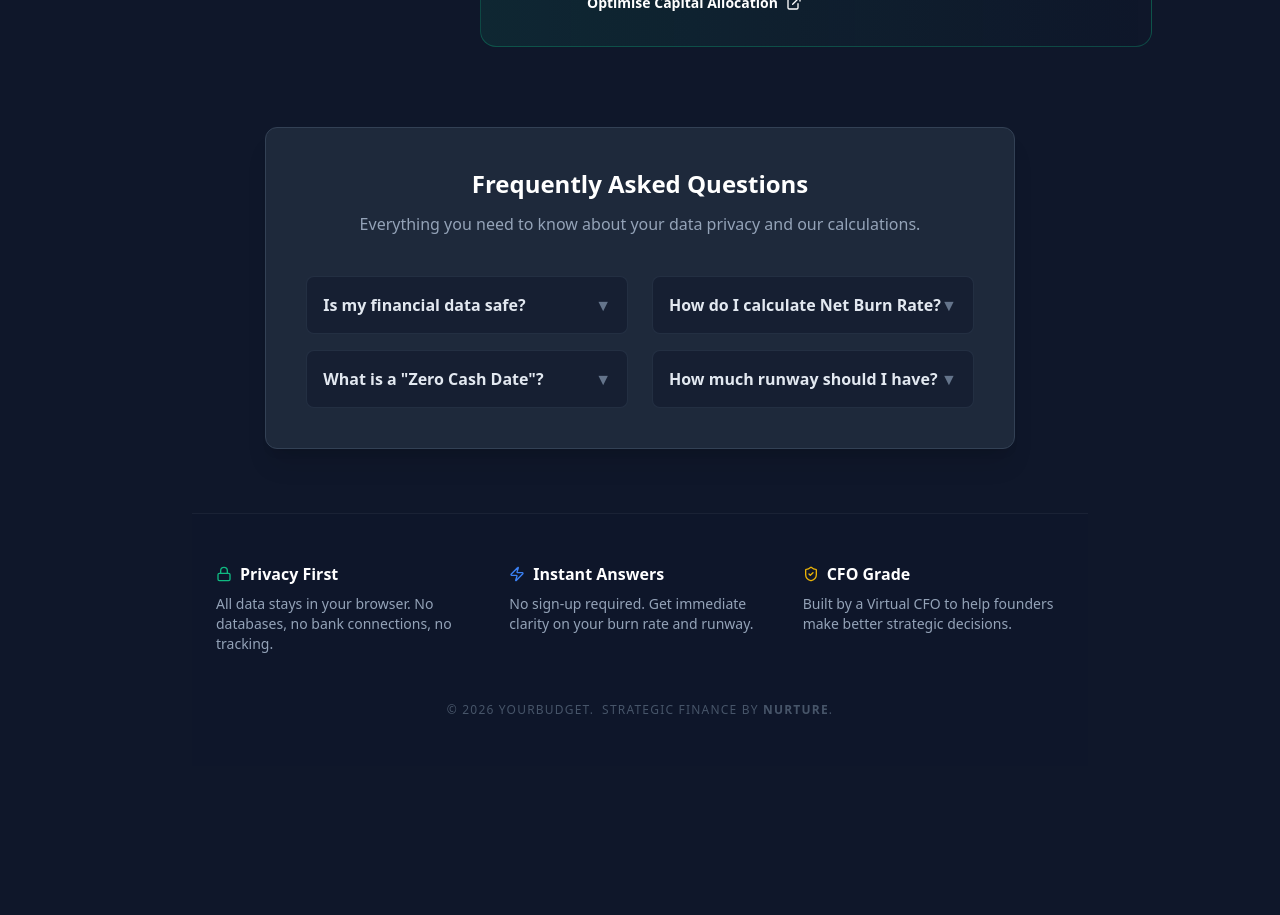
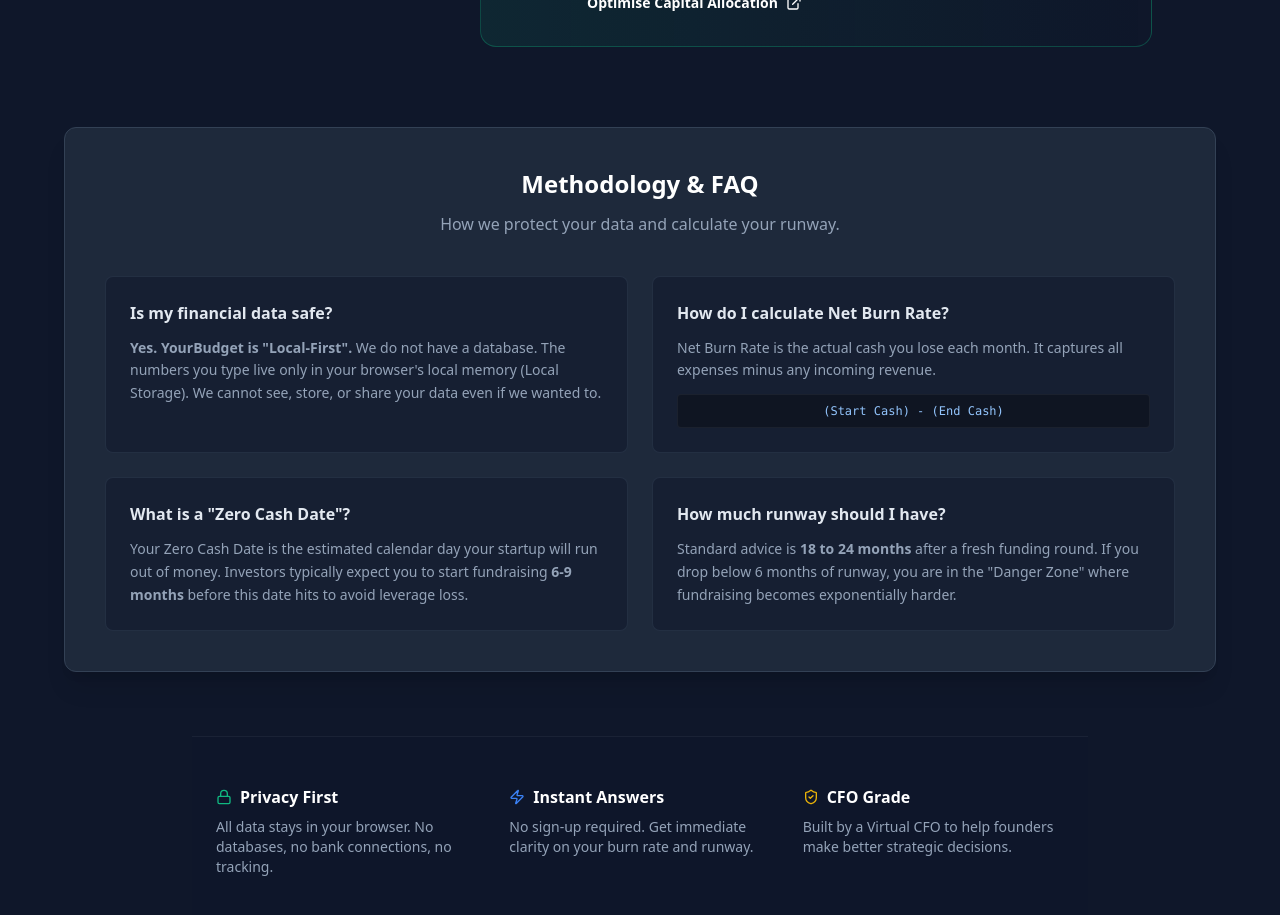
Before and after one commit to sheridan-runs/yourbudget, a React (Vite) app: page / in a window 1280 px wide. Shown: the part 1020-1935 px from the top of the page. Before the commit the page ends 1834 px from the top, so only its background shows below. Built offline with nearby package versions, Linux system fonts and the light colour scheme.

Commit message:
Update App.tsx

```diff
--- a/src/App.tsx
+++ b/src/App.tsx
@@ -301,63 +301,50 @@ function App() {
         </div>
       </main>
 
-      {/* FAQ SECTION - Now contained in a card */}
-      <section className="max-w-6xl mx-auto mb-16"> {/* Matches width of top section */}
+      {/* METHODOLOGY & FAQ SECTION - Static Grid (No Jumps) */}
+      <section className="max-w-6xl mx-auto mb-16">
         <div className="bg-slate-800 rounded-xl border border-slate-700 p-6 md:p-10 shadow-xl">
 
           <div className="text-center space-y-3 mb-10">
-            <h2 className="text-2xl font-bold text-white">Frequently Asked Questions</h2>
-            <p className="text-slate-400">Everything you need to know about your data privacy and our calculations.</p>
+            <h2 className="text-2xl font-bold text-white">Methodology & FAQ</h2>
+            <p className="text-slate-400">How we protect your data and calculate your runway.</p>
           </div>
 
           <div className="grid grid-cols-1 md:grid-cols-2 gap-6">
-            {/* Left Column */}
-            <div className="space-y-4">
-              <details className="group bg-slate-900/50 rounded-lg border border-slate-700/50 overflow-hidden transition-all duration-200 open:bg-slate-900 open:border-blue-500/30">
-                <summary className="flex items-center justify-between p-4 cursor-pointer list-none outline-none text-slate-200 font-bold hover:text-blue-400 transition-colors">
-                  <span>Is my financial data safe?</span>
-                  <span className="transform group-open:rotate-180 transition-transform text-slate-500">▼</span>
-                </summary>
-                <div className="px-4 pb-4 text-slate-400 leading-relaxed text-sm border-t border-slate-700/50 pt-3 mt-1">
-                  <strong>Yes. YourBudget is "Local-First".</strong> We do not have a database. The numbers you type live only in your browser's local memory. We cannot see, store, or share your data even if we wanted to.
-                </div>
-              </details>
 
-              <details className="group bg-slate-900/50 rounded-lg border border-slate-700/50 overflow-hidden transition-all duration-200 open:bg-slate-900 open:border-blue-500/30">
-                <summary className="flex items-center justify-between p-4 cursor-pointer list-none outline-none text-slate-200 font-bold hover:text-blue-400 transition-colors">
-                  <span>What is a "Zero Cash Date"?</span>
-                  <span className="transform group-open:rotate-180 transition-transform text-slate-500">▼</span>
-                </summary>
-                <div className="px-4 pb-4 text-slate-400 leading-relaxed text-sm border-t border-slate-700/50 pt-3 mt-1">
-                  Your Zero Cash Date is the estimated day your startup will run out of money based on your current Burn Rate. Investors typically expect you to start fundraising 6-9 months before this date.
-                </div>
-              </details>
+            {/* Card 1: Privacy (Most Important) */}
+            <div className="bg-slate-900/50 rounded-lg border border-slate-700/50 p-6 hover:border-blue-500/30 transition-colors">
+              <h3 className="text-slate-200 font-bold mb-3">Is my financial data safe?</h3>
+              <p className="text-sm text-slate-400 leading-relaxed">
+                <strong>Yes. YourBudget is "Local-First".</strong> We do not have a database. The numbers you type live only in your browser's local memory (Local Storage). We cannot see, store, or share your data even if we wanted to.
+              </p>
             </div>
 
-            {/* Right Column */}
-            <div className="space-y-4">
-              <details className="group bg-slate-900/50 rounded-lg border border-slate-700/50 overflow-hidden transition-all duration-200 open:bg-slate-900 open:border-blue-500/30">
-                <summary className="flex items-center justify-between p-4 cursor-pointer list-none outline-none text-slate-200 font-bold hover:text-blue-400 transition-colors">
-                  <span>How do I calculate Net Burn Rate?</span>
-                  <span className="transform group-open:rotate-180 transition-transform text-slate-500">▼</span>
-                </summary>
-                <div className="px-4 pb-4 text-slate-400 leading-relaxed text-sm border-t border-slate-700/50 pt-3 mt-1">
-                  Net Burn Rate is the cash you lose each month. <br/>
-                  <code className="text-xs bg-black/30 p-1 rounded text-blue-300 block mt-2 w-max">
-                    (Start Cash) - (End Cash)
-                  </code>
-                </div>
-              </details>
+            {/* Card 2: Net Burn */}
+            <div className="bg-slate-900/50 rounded-lg border border-slate-700/50 p-6 hover:border-blue-500/30 transition-colors">
+              <h3 className="text-slate-200 font-bold mb-3">How do I calculate Net Burn Rate?</h3>
+              <p className="text-sm text-slate-400 leading-relaxed">
+                Net Burn Rate is the actual cash you lose each month. It captures all expenses minus any incoming revenue.
+              </p>
+              <code className="block mt-3 text-xs bg-black/30 p-2 rounded text-blue-300 font-mono text-center border border-white/5">
+                (Start Cash) - (End Cash)
+              </code>
+            </div>
 
-              <details className="group bg-slate-900/50 rounded-lg border border-slate-700/50 overflow-hidden transition-all duration-200 open:bg-slate-900 open:border-blue-500/30">
-                <summary className="flex items-center justify-between p-4 cursor-pointer list-none outline-none text-slate-200 font-bold hover:text-blue-400 transition-colors">
-                  <span>How much runway should I have?</span>
-                  <span className="transform group-open:rotate-180 transition-transform text-slate-500">▼</span>
-                </summary>
-                <div className="px-4 pb-4 text-slate-400 leading-relaxed text-sm border-t border-slate-700/50 pt-3 mt-1">
-                  Standard advice is <strong>18 to 24 months</strong> after a fresh funding round. If you drop below 6 months of runway, you are in the "Danger Zone".
-                </div>
-              </details>
+            {/* Card 3: Zero Cash Date */}
+            <div className="bg-slate-900/50 rounded-lg border border-slate-700/50 p-6 hover:border-blue-500/30 transition-colors">
+              <h3 className="text-slate-200 font-bold mb-3">What is a "Zero Cash Date"?</h3>
+              <p className="text-sm text-slate-400 leading-relaxed">
+                Your Zero Cash Date is the estimated calendar day your startup will run out of money. Investors typically expect you to start fundraising <strong>6-9 months</strong> before this date hits to avoid leverage loss.
+              </p>
+            </div>
+
+            {/* Card 4: Runway */}
+            <div className="bg-slate-900/50 rounded-lg border border-slate-700/50 p-6 hover:border-blue-500/30 transition-colors">
+              <h3 className="text-slate-200 font-bold mb-3">How much runway should I have?</h3>
+              <p className="text-sm text-slate-400 leading-relaxed">
+                Standard advice is <strong>18 to 24 months</strong> after a fresh funding round. If you drop below 6 months of runway, you are in the "Danger Zone" where fundraising becomes exponentially harder.
+              </p>
             </div>
 
           </div>
```
